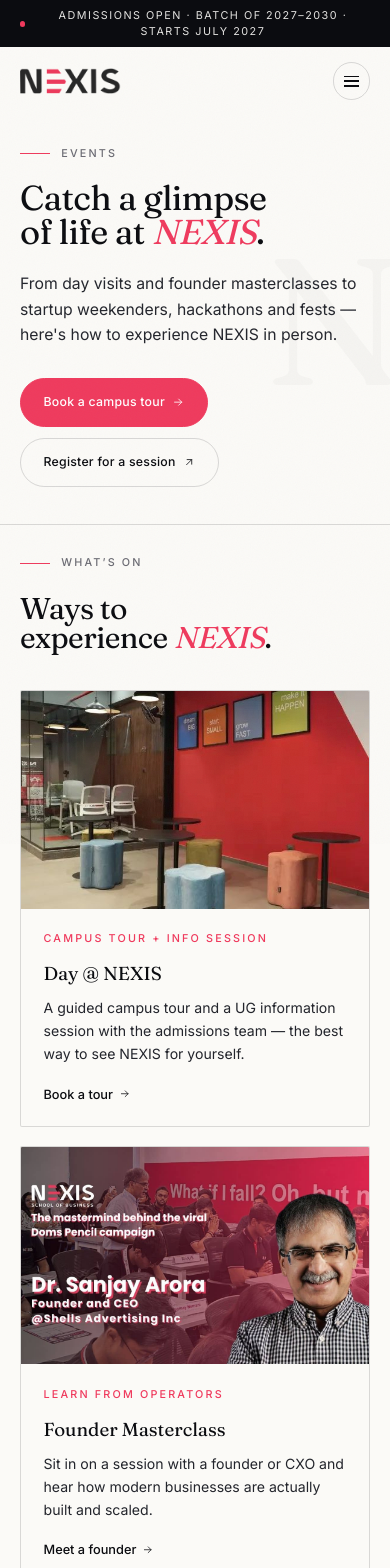
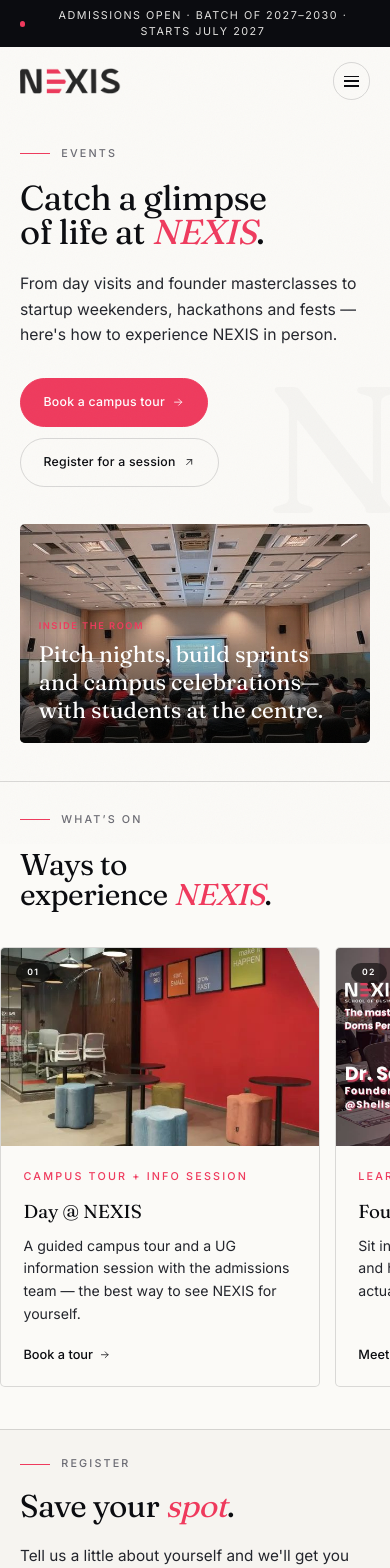
Before and after one commit to goappycodes/nexis-2027, a Next.js app: page /events in a window 390 px wide. Shown: the top 1568 px of the page. Built offline with nearby package versions, Linux system fonts and the light colour scheme.

Commit message:
Make events page more visual on mobile

```diff
--- a/app/events/page.tsx
+++ b/app/events/page.tsx
@@ -92,7 +92,26 @@
             </a>
           </>
         }
-      />
+      >
+        <Reveal delay={260} className="group relative aspect-[16/10] overflow-hidden rounded-[5px] bg-paper-2 lg:col-span-12 lg:aspect-[21/7]">
+          <Image
+            src="/wp-media/2025/03/stage1.jpg"
+            alt="A live student pitch event at NEXIS"
+            fill
+            priority
+            sizes="100vw"
+            className="object-cover transition-transform duration-700 ease-premium group-hover:scale-[1.02]"
+          />
+          <div className="absolute inset-0 bg-gradient-to-t from-black/75 via-black/15 to-transparent" />
+          <div className="absolute inset-x-0 bottom-0 flex items-end justify-between gap-6 p-5 sm:p-7">
+            <div>
+              <p className="text-[0.62rem] font-semibold uppercase tracking-[0.16em] text-crimson">Inside the room</p>
+              <p className="mt-2 max-w-lg font-serif text-2xl leading-tight text-white sm:text-3xl">Pitch nights, build sprints and campus celebrations—with students at the centre.</p>
+            </div>
+            <span className="hidden rounded-full border border-white/20 bg-black/30 px-4 py-2 text-[0.68rem] uppercase tracking-[0.12em] text-white/75 backdrop-blur sm:block">Siliguri · On campus</span>
+          </div>
+        </Reveal>
+      </PageHero>
 
       {/* Formats */}
       <section className="shell py-8 sm:py-16 lg:py-22">
@@ -111,12 +130,12 @@
           </Reveal>
         </div>
 
-        <div className="mt-10 sm:mt-16 grid gap-5 md:grid-cols-2 lg:grid-cols-3">
+        <div className="-mx-[var(--gutter)] mt-10 flex snap-x snap-mandatory gap-4 overflow-x-auto px-[var(--gutter)] pb-3 [scrollbar-width:none] sm:mt-16 md:mx-0 md:grid md:grid-cols-2 md:px-0 lg:grid-cols-3 [&::-webkit-scrollbar]:hidden">
           {FORMATS.map((f, i) => (
             <Reveal
               key={f.t}
               delay={(i % 3) * 80}
-              className="lift group flex flex-col overflow-hidden rounded-[2px] border border-line bg-paper"
+              className="lift group flex w-[82vw] max-w-[330px] shrink-0 snap-start flex-col overflow-hidden rounded-[5px] border border-line bg-paper md:w-auto md:max-w-none"
             >
               <div className="relative aspect-[16/10] overflow-hidden bg-paper-2">
                 <Image
@@ -126,6 +145,7 @@
                   sizes="(max-width:768px) 100vw, (max-width:1024px) 50vw, 33vw"
                   className="object-cover transition-transform duration-700 ease-premium group-hover:scale-105"
                 />
+                <span className="absolute left-4 top-4 rounded-full bg-black/55 px-3 py-1 text-[0.58rem] font-semibold tracking-[0.14em] text-white backdrop-blur">0{i + 1}</span>
               </div>
               <div className="flex flex-1 flex-col p-6 sm:p-8">
                 <span className="kicker text-crimson">{f.tag}</span>
```
Also changed, not shown: .codex/nexis-ux-audit.md.
